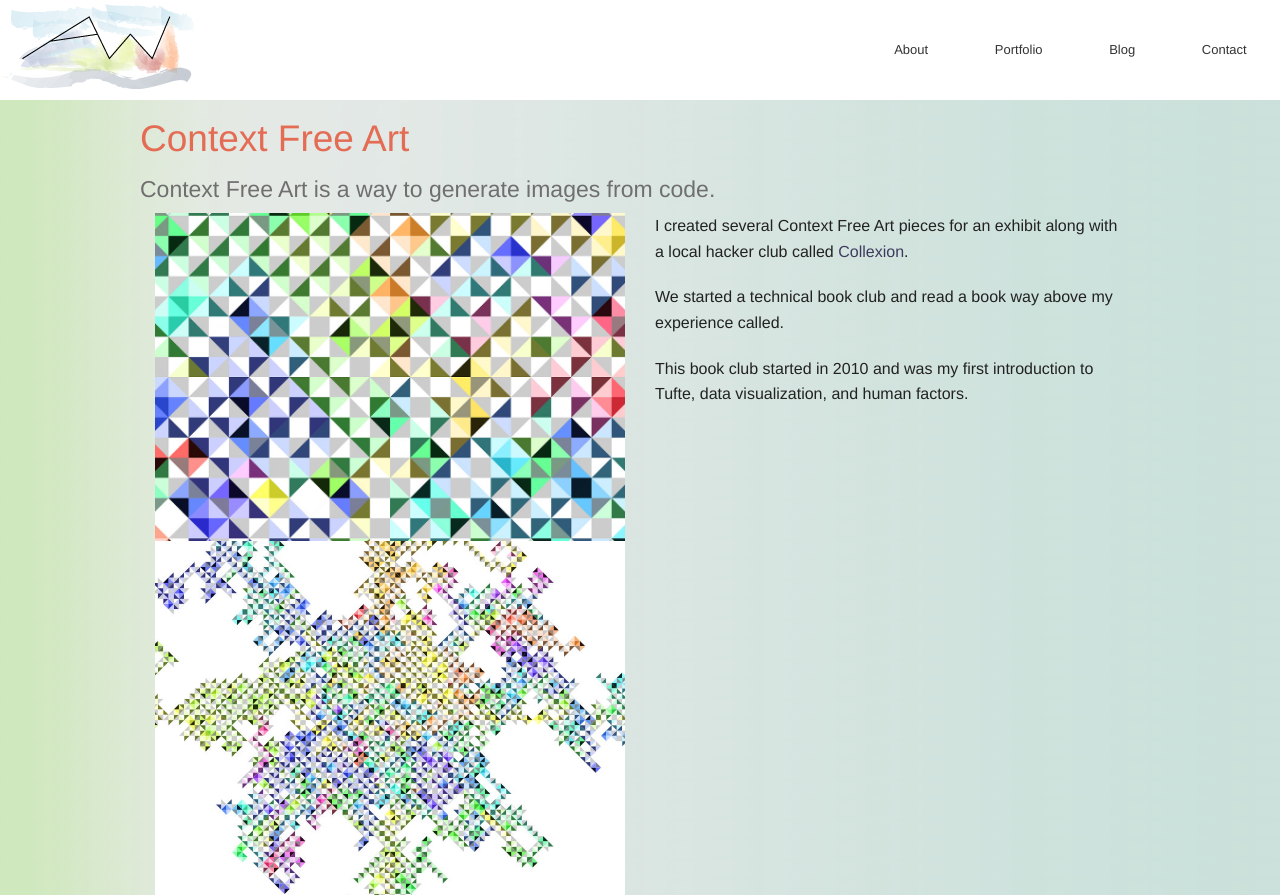
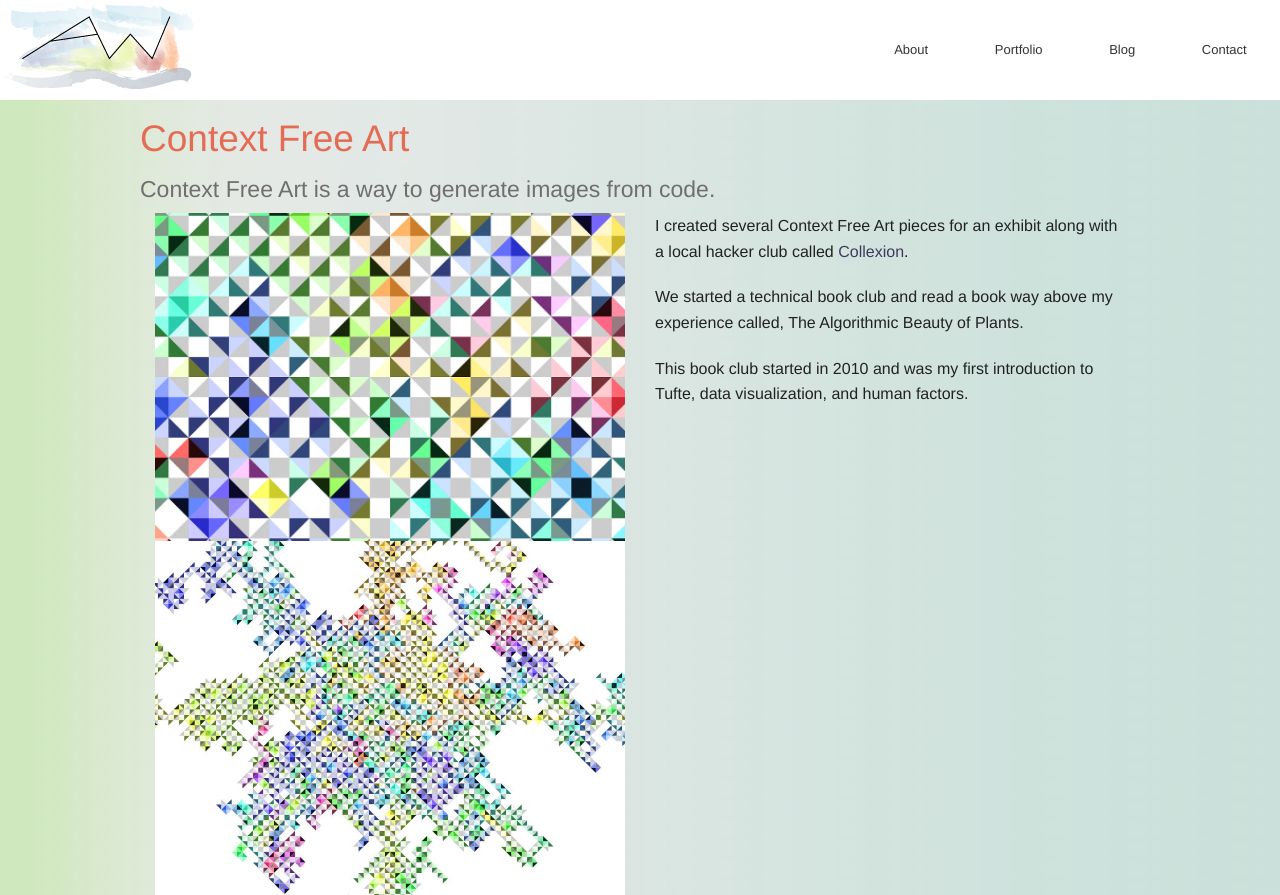
Before and after one commit to ashleybot/ashleybot.github.com, a Jekyll site: the page built from portfolio/_posts/2013-10-29-context-free.html, in a window 1280 px wide, cut to the strip 0-895 px from the top of the page. Built offline with Jekyll 4.4.1, drawn with Linux system fonts in a browser that asks for light colours.

Commit message:
fixed some bugs

```diff
--- a/portfolio/_posts/2013-10-29-context-free.html
+++ b/portfolio/_posts/2013-10-29-context-free.html
@@ -24,7 +24,7 @@ blurb: Creating art with code
       I created several Context Free Art pieces for an exhibit along with a local hacker club called <a href="http:/collexion.net">Collexion</a>.
     </p>
     <p>
-      We started a technical book club and read a book way above my experience called.
+      We started a technical book club and read a book way above my experience called, The Algorithmic Beauty of Plants.
     </p>
     <p>
       This book club started in 2010 and was my first introduction to Tufte, data visualization, and human factors.
--- a/portfolio/_posts/2014-03-21-chip-and-scooter.html
+++ b/portfolio/_posts/2014-03-21-chip-and-scooter.html
@@ -122,3 +122,5 @@ blurb: A 3D animated short
     </p>
   </div>
 </div>
+
+<hr />
```
